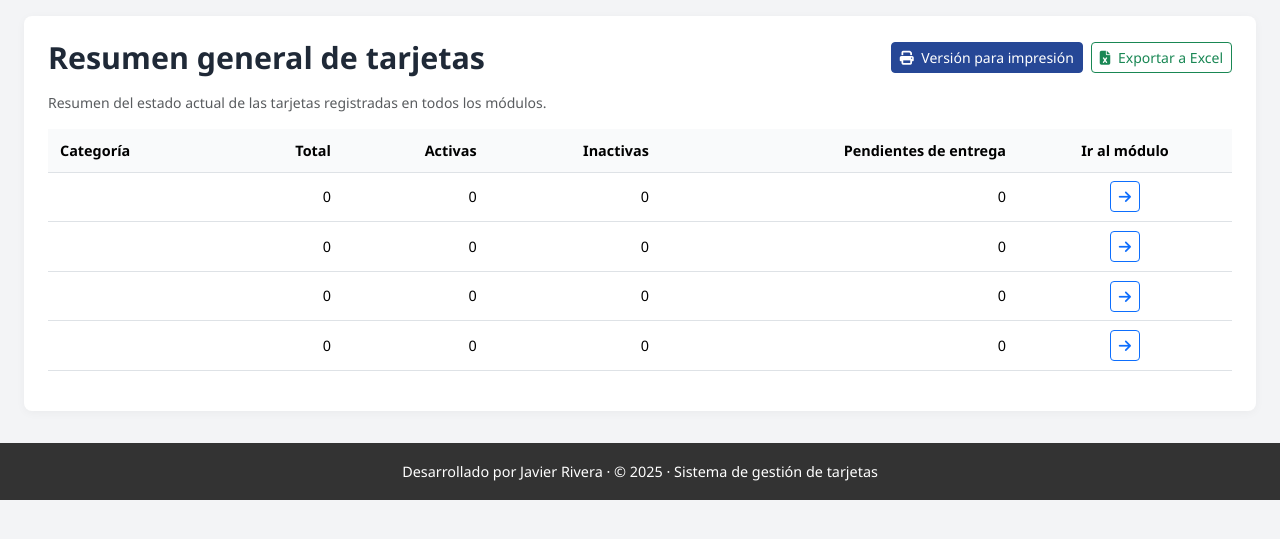
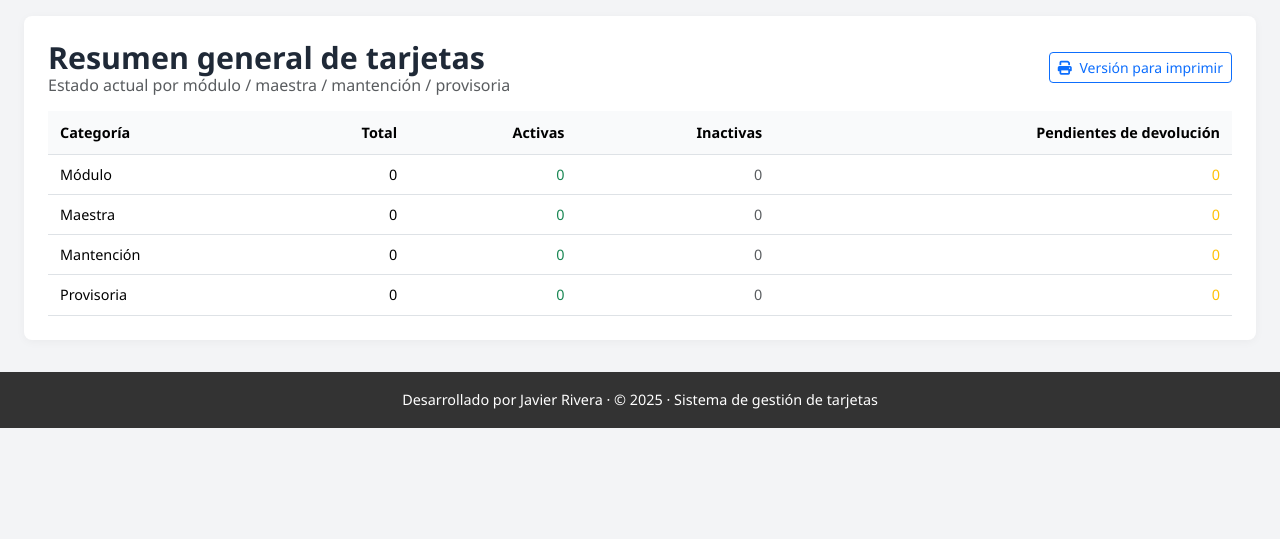
Before and after one commit to Javier-9690/tarjetas-web, a Flask app: page /summary in a window 1280 px wide. Shown: the part 121-660 px from the top of the page. Run offline with Flask 3, Linux system fonts and the light colour scheme; the visitor is signed in with stand-in values (Sample User, id 1).

Commit message:
Update summary.html

```diff
--- a/templates/summary.html
+++ b/templates/summary.html
@@ -1,63 +1,59 @@
 {% extends "base.html" %}
 
-{% block title %}Sistema de gestión de tarjetas · Resumen{% endblock %}
+{% block title %}Resumen general · Sistema de gestión de tarjetas{% endblock %}
 
 {% block content %}
 <div class="content-container mt-3">
+  <!-- Título y botón de impresión -->
   <div class="d-flex justify-content-between align-items-center mb-3">
     <h2 class="page-title mb-0">
       Resumen general de tarjetas
+      <small class="d-block text-muted fs-6">
+        Estado actual por módulo / maestra / mantención / provisoria
+      </small>
     </h2>
+
     <div class="d-flex gap-2">
-      <a href="{{ url_for('summary_print') }}"
-         class="btn btn-primary-custom btn-sm">
-        <i class="fa-solid fa-print me-1"></i> Versión para impresión
-      </a>
-      <a href="{{ url_for('export_summary_excel') }}"
-         class="btn btn-outline-success btn-sm">
-        <i class="fa-solid fa-file-excel me-1"></i> Exportar a Excel
+      <a href="{{ url_for('print_summary') }}"
+         target="_blank"
+         class="btn btn-outline-primary btn-sm">
+        <i class="fa-solid fa-print me-1"></i> Versión para imprimir
       </a>
     </div>
   </div>
 
-  <p class="text-muted small mb-3">
-    Resumen del estado actual de las tarjetas registradas en todos los módulos.
-  </p>
-
+  <!-- Tabla de resumen -->
   <div class="table-responsive">
-    <table class="table table-sm align-middle data-table">
+    <table class="table table-sm align-middle data-table mb-0">
       <thead>
         <tr>
           <th>Categoría</th>
           <th class="text-end">Total</th>
           <th class="text-end">Activas</th>
           <th class="text-end">Inactivas</th>
-          <th class="text-end">Pendientes de entrega</th>
-          <th class="text-center">Ir al módulo</th>
+          <th class="text-end">Pendientes de devolución</th>
         </tr>
       </thead>
       <tbody>
-        {% for row in summary_rows %}
+        {% if summary_rows %}
+          {% for row in summary_rows %}
+            <tr>
+              <td>
+                {{ category_labels.get(row.category, row.category) }}
+              </td>
+              <td class="text-end">{{ row.total }}</td>
+              <td class="text-end text-success">{{ row.activas }}</td>
+              <td class="text-end text-muted">{{ row.inactivas }}</td>
+              <td class="text-end text-warning">{{ row.pendientes }}</td>
+            </tr>
+          {% endfor %}
+        {% else %}
           <tr>
-            <td>{{ row.category_label }}</td>
-            <td class="text-end">{{ row.total }}</td>
-            <td class="text-end">{{ row.activas }}</td>
-            <td class="text-end">{{ row.inactivas }}</td>
-            <td class="text-end">{{ row.pendientes }}</td>
-            <td class="text-center">
-              <a href="{{ url_for('category_view', category_code=row.category) }}"
-                 class="btn btn-outline-primary btn-sm">
-                <i class="fa-solid fa-arrow-right"></i>
-              </a>
+            <td colspan="5" class="text-center text-muted small py-3">
+              No hay información disponible.
             </td>
           </tr>
-        {% else %}
-          <tr>
-            <td colspan="6" class="text-center text-muted small py-3">
-              No hay datos registrados aún.
-            </td>
-          </tr>
-        {% endfor %}
+        {% endif %}
       </tbody>
     </table>
   </div>
```
